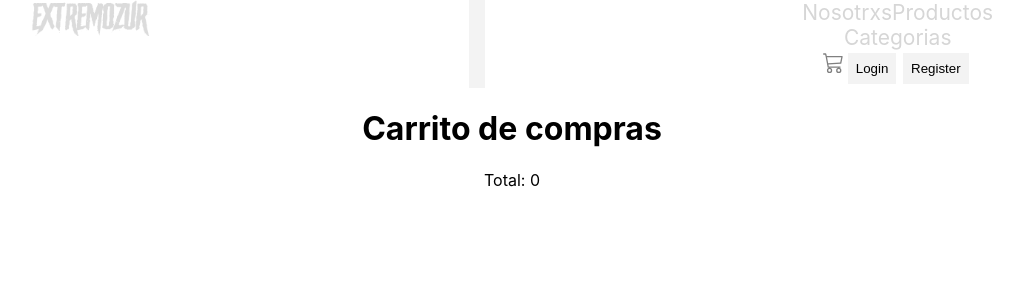
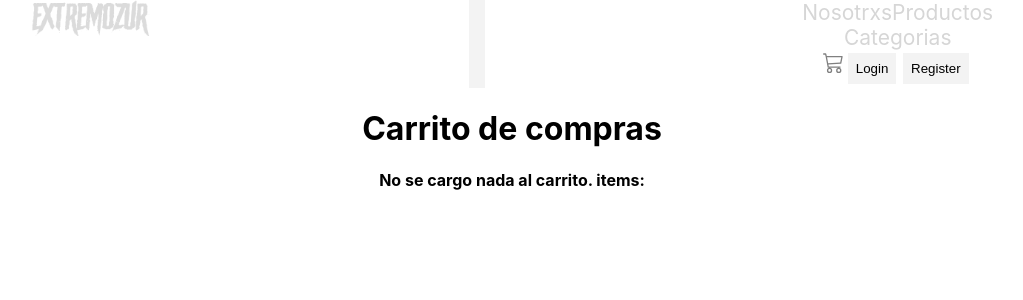
Before and after one commit to JorgeSchelotto/EcommerceReactjs, a React (Create React App) app: page /shoppingCart in a window 1280 px wide. Shown: the top 300 px of the page, without its empty margins (128-1151 px from the left). Built offline with nearby package versions, Linux system fonts and the light colour scheme; the HTML template or start-up script is replaced by a standard one.

Commit message:
Desafio Context

```diff
--- a/src/Context/cartContext.js
+++ b/src/Context/cartContext.js
@@ -1,16 +1,16 @@
 import React, { useContext, useState } from 'react';
 
 
-export const cartContext = React.createContext(0);
+export const cartContext = React.createContext([]);
 
 
 export const useCartContext = () => useContext(cartContext);
 
 export function CacheProvider({ defaultValue = [], children }) {
-    const [ cache, setCache ] = useState(defaultValue);
+    const [cache, setCache] = useState(defaultValue);
 
     function getFromCache(id) {
-        return caches.find( obj => obj.id === id);
+        return caches.find(obj => obj.id === id);
     }
 
     function isInCache(id) {
@@ -18,12 +18,12 @@ export function CacheProvider({ defaultValue = [], children }) {
     }
 
     function addToCache(obj) {
-        if (isInCache(obj && obj.id)){
+        if (isInCache(obj && obj.id)) {
             console.log('Wont-t add existing obj to cache');
             return;
         }
 
-        setCache([ ...cache, obj ]);
+        setCache([...cache, obj]);
     }
 
     function cleanCache() {
--- a/src/components/ItemDetail/ItemDetail.jsx
+++ b/src/components/ItemDetail/ItemDetail.jsx
@@ -1,46 +1,42 @@
-import React, { useState, useEffect } from 'react';
-import './ItemDetail.css';
-import { Link } from 'react-router-dom';
-import { Row, Col } from 'react-bootstrap';
+import React, { useState, useEffect } from "react";
+import "./ItemDetail.css";
+import { Link } from "react-router-dom";
+import { Row, Col } from "react-bootstrap";
 
-import Counter from '../Count/Counter';
-import { useCartContext, CacheProvider } from '../../Context/cartContext';
-
-
-
+import Counter from "../Count/Counter";
+import { useCartContext, CacheProvider } from "../../Context/cartContext";
 
 export default function ItemDetail({ product }) {
-    const {cache, addToCache, isInCache, cacheSize, cleanCache} = useCartContext();
+  const {
+    cache,
+    addToCache,
+    isInCache,
+    cacheSize,
+    cleanCache,
+  } = useCartContext();
+
   let [total, setTotal] = useState(0);
   const min = 1;
-    const max = product.stock
-    useEffect(() => {
-        if (total > min) {
-            console.log(`Threshold of over ${min} reached.`);
-        } else {
-            console.log('No threshold reached.');
+  const max = product.stock;
+
+  function onAddTotal(count) {
+    setTotal(total + count >= max ? (total = max) : total + count);
   }
 
-        return ( window.stopPropagation )
-
-    }, [total]);
-
-    function onAddTotal(count) {
-        setTotal((total + count) >= max ? total = max : total + count)
+  function clickBuy(event) {
+    event.stopPropagation();
+    alert(product);
+    addToCache({ product: product, total: total });
   }
 
-
-
-
   return (
-
     <>
       <Row>
         <Col xs={12} md={8}>
-                    <Link to="/"> <button> Volver </button> </Link>
-                    <div
-                        style={{ margin: 'auto' }}
-                    >
+          <Link to="/">
+            <button> Volver </button>
+          </Link>
+          <div style={{ margin: "auto" }}>
             <p>Nombre: {product.name}</p>
             <p>Stock: {product.stock}</p>
             <p>Descripcion: {product.description}</p>
@@ -49,14 +45,13 @@ export default function ItemDetail({ product }) {
           <div>
             <p>
               <span>Total </span>
-                            <span>{total ? total : ''}</span>
+              <span>{total ? total : ""}</span>
             </p>
             <CacheProvider value={[]}>
               <Link to="/shoppingCart">
-                                <button onClick={alert(product.name, total)}> COMPRAR </button>
+                <button onClick={clickBuy}> COMPRAR </button>
               </Link>
             </CacheProvider>
-
           </div>
         </Col>
 
@@ -70,11 +65,8 @@ export default function ItemDetail({ product }) {
               total={total}
             />
           </div>
-
         </Col>
       </Row>
-
     </>
-
-    )
+  );
 }
--- a/src/components/ShoppingCart/Cart.jsx
+++ b/src/components/ShoppingCart/Cart.jsx
@@ -1,31 +1,26 @@
-import React from 'react';
-import './Cart.css';
-import { Container, Row, Col } from 'react-bootstrap';
+import React from "react";
+import "./Cart.css";
+import { Container, Row, Col } from "react-bootstrap";
 
-import { cartContext, useCartContext } from '../../Context/cartContext';
+import { useCartContext, CacheProvider } from "../../Context/cartContext";
 
-
-
-
-
-
-export default function Cart(){
-
-    const total = useCartContext();
+export default function Cart() {
+  const { cache, cacheSize } = useCartContext();
 
   return (
-
-
     <Container>
       <Row>
         <Col xs={10} md={5}>
           <h1>Carrito de compras</h1>
-                    <cartContext.Provider>
-                    <p>Total: {total}</p>
-                    </cartContext.Provider>
+          <CacheProvider>
+            {cache ? (
+              <p> Total: {cache.product.name}</p>
+            ) : (
+              <strong>No se cargo nada al carrito. items: {cacheSize} </strong>
+            )}
+          </CacheProvider>
         </Col>
       </Row>
     </Container>
-
-    )
+  );
 }
```
Lines whose indentation alone changed are shown as unchanged.
